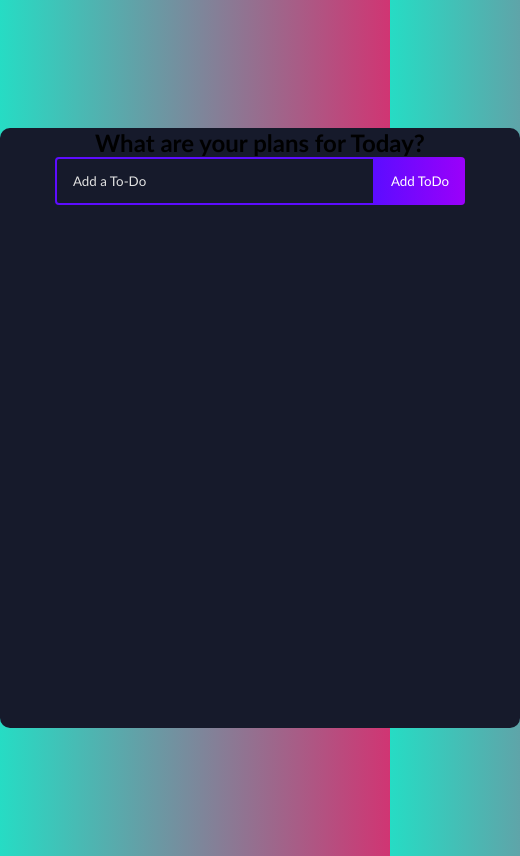
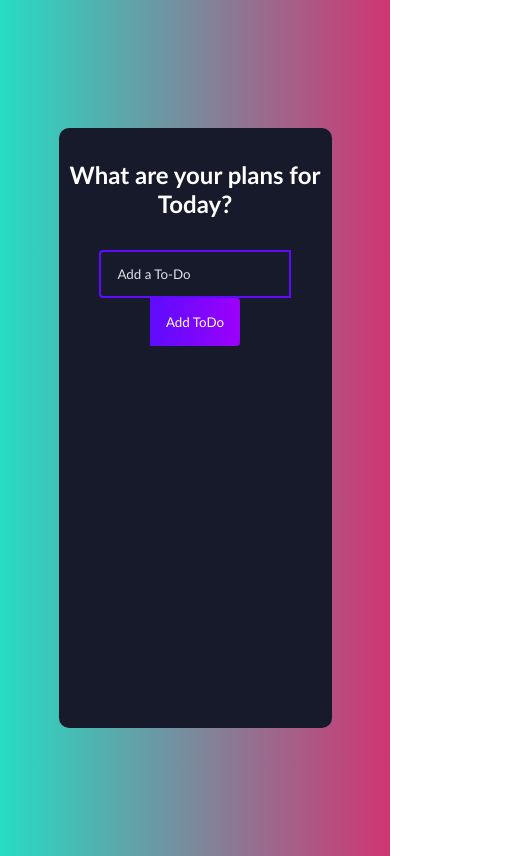
Before and after one commit to SagarDNG/toDoAppUsingReact, a React (Create React App) app: page / in a window 390 px wide. Shown: the whole page, 520 px wide, since content can reach past the window. Built offline with nearby package versions, Linux system fonts and the light colour scheme.

Commit message:
added responsive style

```diff
--- a/src/App.css
+++ b/src/App.css
@@ -25,7 +25,7 @@ body {
     padding-bottom: 32px;
 }
 
-h1 {
+h2 {
     margin: 32px 0;
     color: #fff;
     font-size: 24px;
@@ -120,3 +120,14 @@ h1 {
 .editIcon {
     color: #fff;
 }
+
+@media screen and (max-width: 700px) {
+    .ToDoApp {
+        width: 70%;
+    }
+
+    .ToDoInput {
+        padding: 14px 32px 14px 16px;
+        width: 70%;
+    }
+}
```
